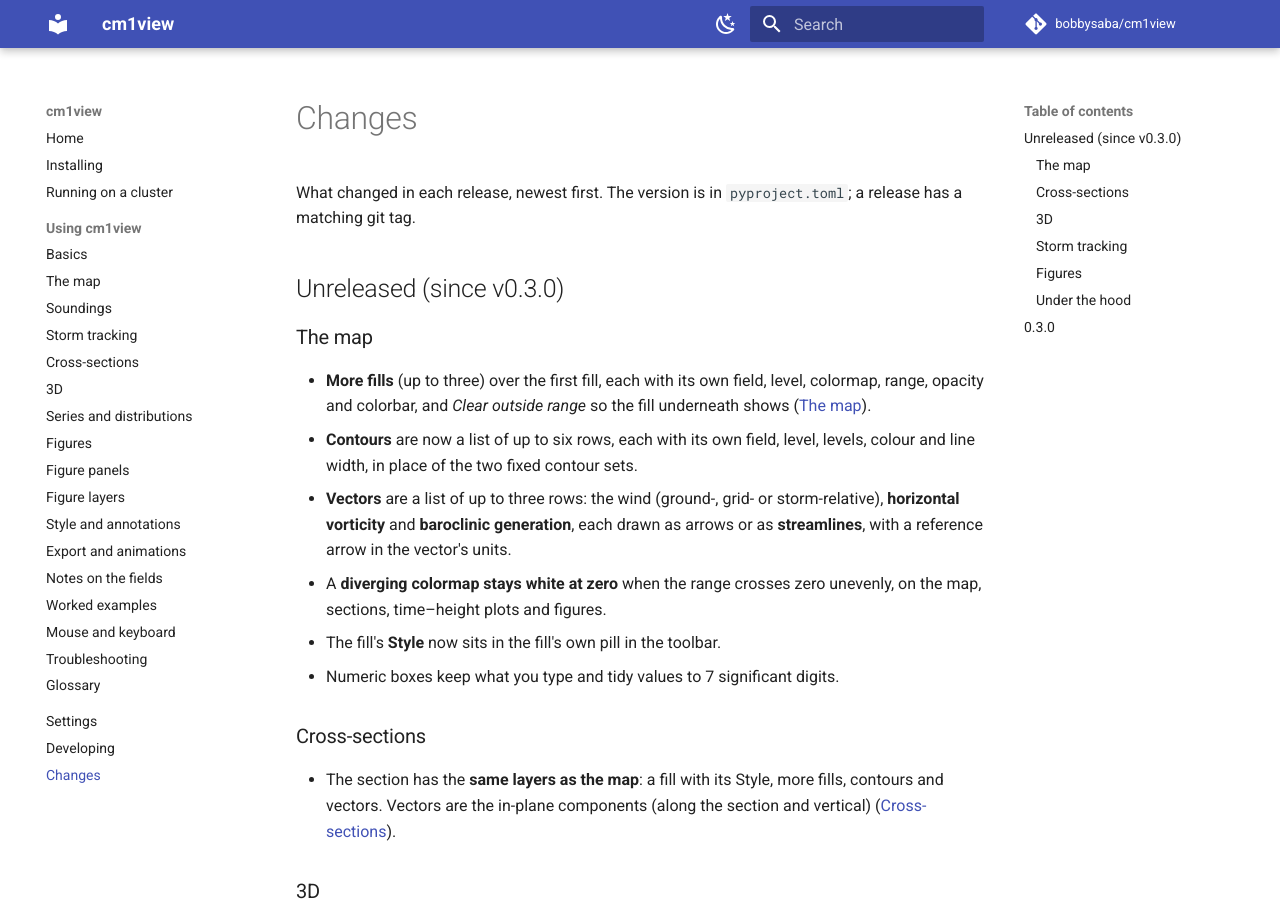
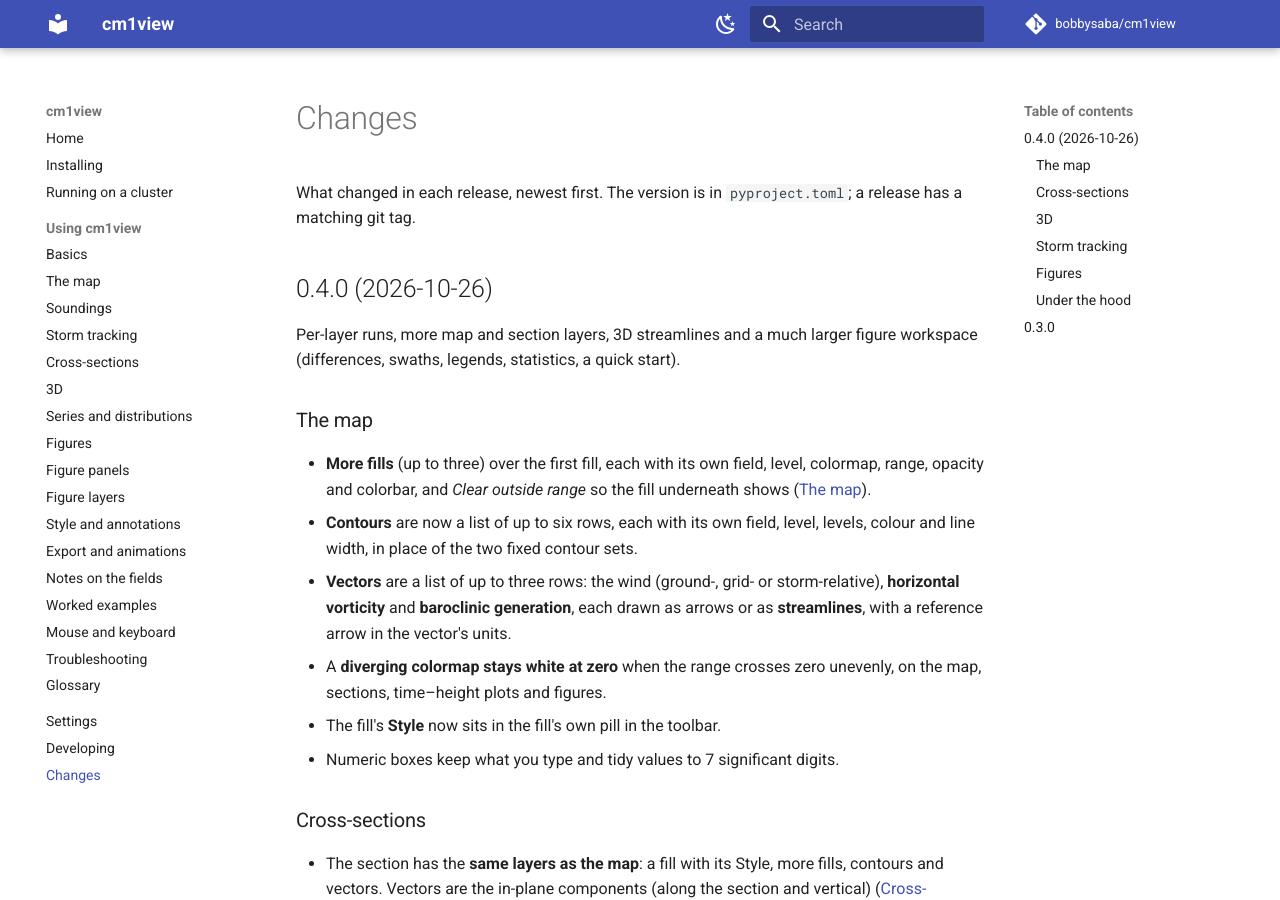
Before and after one commit to bobbysaba/cm1view, an MkDocs documentation site: the page built from docs/changelog.md, in a window 1280 px wide and 900 px high. Built offline with MkDocs 1.6.1 and Material for MkDocs 9.7.7, drawn with Linux system fonts in a browser that asks for light colours; comment, search, counter and statistics services are not loaded.

Commit message:
Release 0.4.0
Co-Authored-By: Claude Opus 5.5 <noreply@anthropic.com>

```diff
--- a/cm1view/__init__.py
+++ b/cm1view/__init__.py
@@ -9,4 +9,4 @@ the hope that it will be useful, but WITHOUT ANY WARRANTY; without even the impl
 warranty of MERCHANTABILITY or FITNESS FOR A PARTICULAR PURPOSE.  See the LICENSE file
 or <https://www.gnu.org/licenses/>."""
 
-__version__ = "0.3.0"
+__version__ = "0.4.0"
--- a/docs/changelog.md
+++ b/docs/changelog.md
@@ -3,7 +3,10 @@
 What changed in each release, newest first. The version is in `pyproject.toml`; a release
 has a matching git tag.
 
-## Unreleased (since v0.3.0)
+## 0.4.0 (2026-10-26)
+
+Per-layer runs, more map and section layers, 3D streamlines and a much larger figure
+workspace (differences, swaths, legends, statistics, a quick start).
 
 ### The map
 
--- a/pyproject.toml
+++ b/pyproject.toml
@@ -4,7 +4,7 @@ build-backend = "setuptools.build_meta"
 
 [project]
 name = "cm1view"
-version = "0.3.0"
+version = "0.4.0"
 description = "Interactive web viewer for CM1 netCDF output"
 readme = "README.md"
 requires-python = ">=3.11"
```
